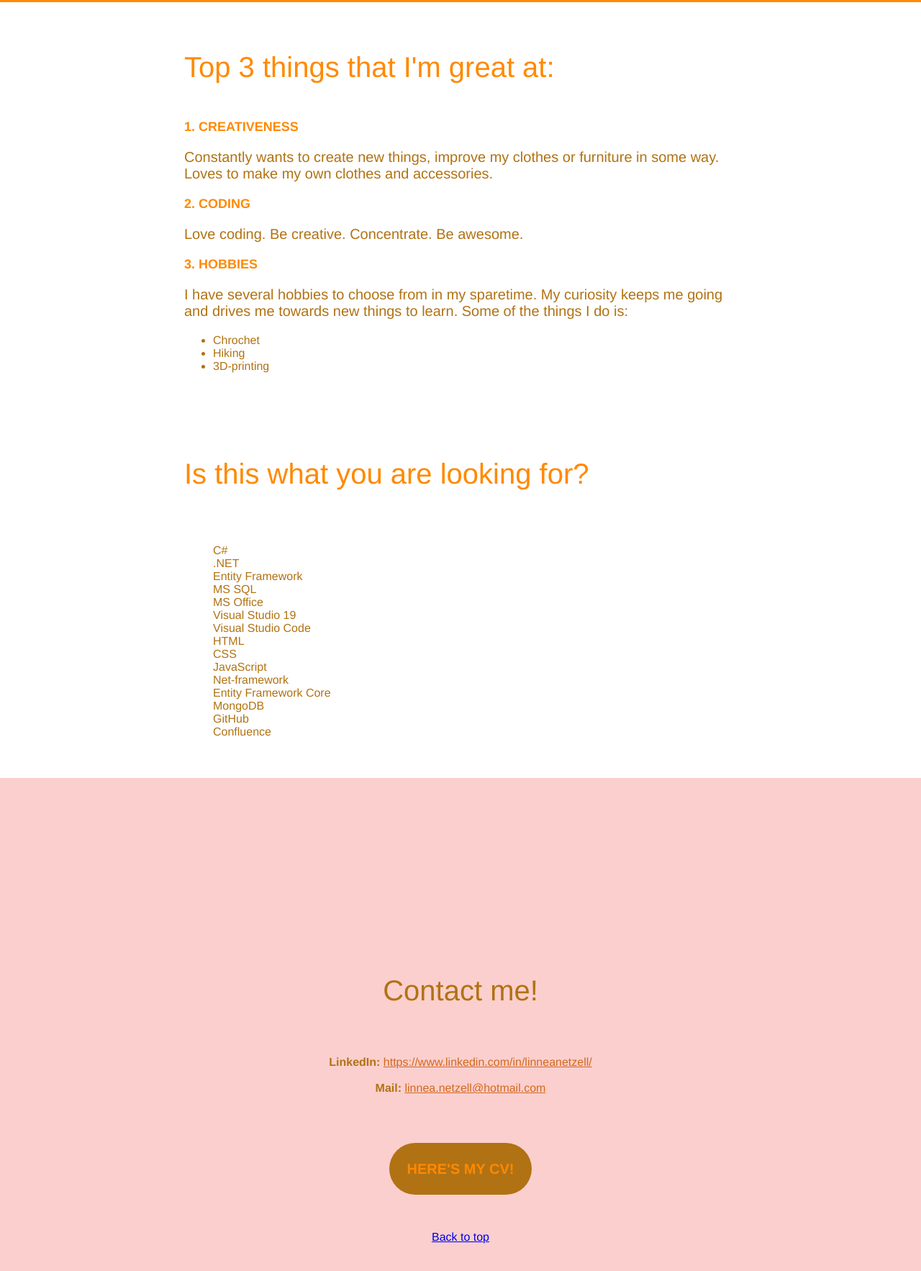
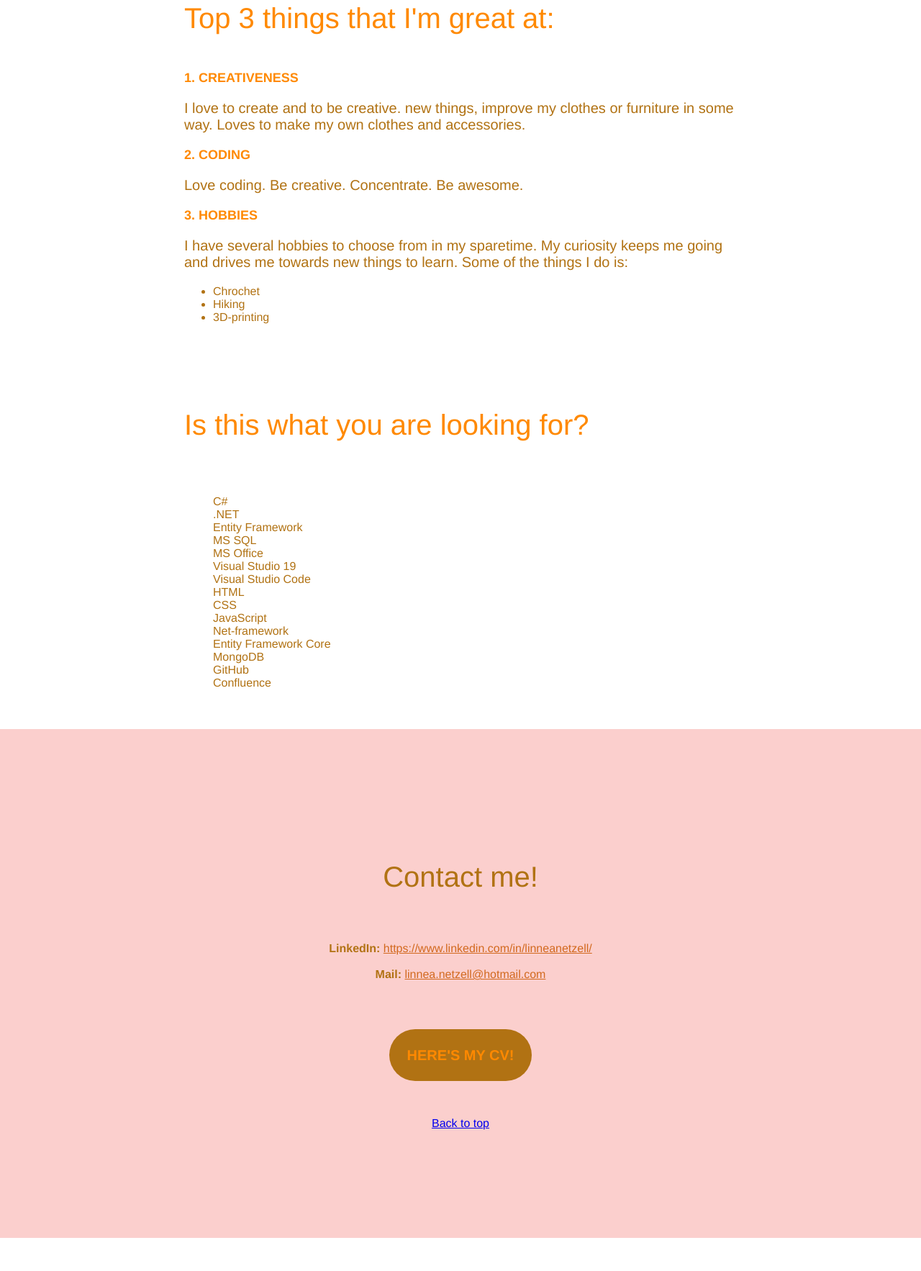
Before and after one commit to xlne/WelcomeToMe, a plain HTML site: page index.html in a window 1280 px wide. Shown: the part 782-2548 px from the top of the page at 72% size. After the commit the page ends 2502 px from the top, so only its background shows below. Drawn offline with Linux system fonts and the light colour scheme.

```diff
--- a/assets/style.css
+++ b/assets/style.css
@@ -12,6 +12,7 @@ html{
   width: 100%;
   display: grid;
   place-items: end;
+  position: fixed;
 }
 
 .navbar ul{
@@ -137,8 +138,7 @@ ul{
 /* Här är styling för footern på sidan */
 footer {
   background-color: #fbcfcd;
-  padding: 240px 300px;
-  margin: 0;
+  padding: 150px 30px;
   width: auto;
   color: #b17213;
   text-align: center;
--- a/index.html
+++ b/index.html
@@ -42,7 +42,7 @@
 
     <h3>1. Creativeness</h3>
     <p>
-      Constantly wants to create new things, improve my clothes or furniture in some way. Loves to make my own clothes
+      I love to create and to be creative.  new things, improve my clothes or furniture in some way. Loves to make my own clothes
       and accessories.
     </p>
 
@@ -87,6 +87,7 @@
 
   <!--Det här är en tag som används för att göra en footer. -->
   <footer>
+    <section>
       <h2 id="contact-info">Contact me!</h2>
 
       <br>
@@ -107,6 +108,7 @@
       <br>
       <br>
       <a href="#top">Back to top</a>
+    </section>
   </footer>
 </body>
 
```
Lines whose indentation alone changed are shown as unchanged.
